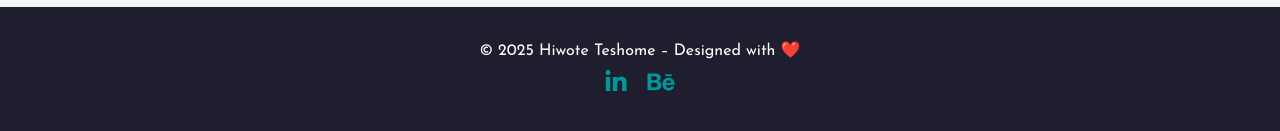
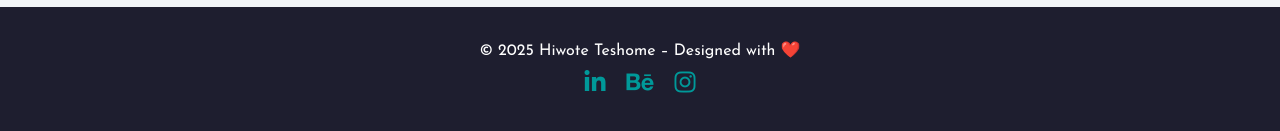
Before and after one commit to HiwiCoding/HiwiCoding.github.io, a plain HTML site: page index.html in a window 1280 px wide. Shown: the part 2799-2930 px from the top of the page. Drawn offline with nearby package versions, Linux system fonts and the light colour scheme.

Commit message:
Update index.html

```diff
--- a/index.html
+++ b/index.html
@@ -278,6 +278,7 @@
         <!-- <a href="#"><i class="fab fa-dribbble"></i></a> -->
         <a href="www.linkedin.com/in/hiwote-girma-38915617a"><i class="fab fa-linkedin-in"></i></a>
         <a href="#"><i class="fab fa-behance"></i></a>
+        <a href="#"><i class="fab fa-instagram"></i></a>
       </div>
     </footer>
 
```
